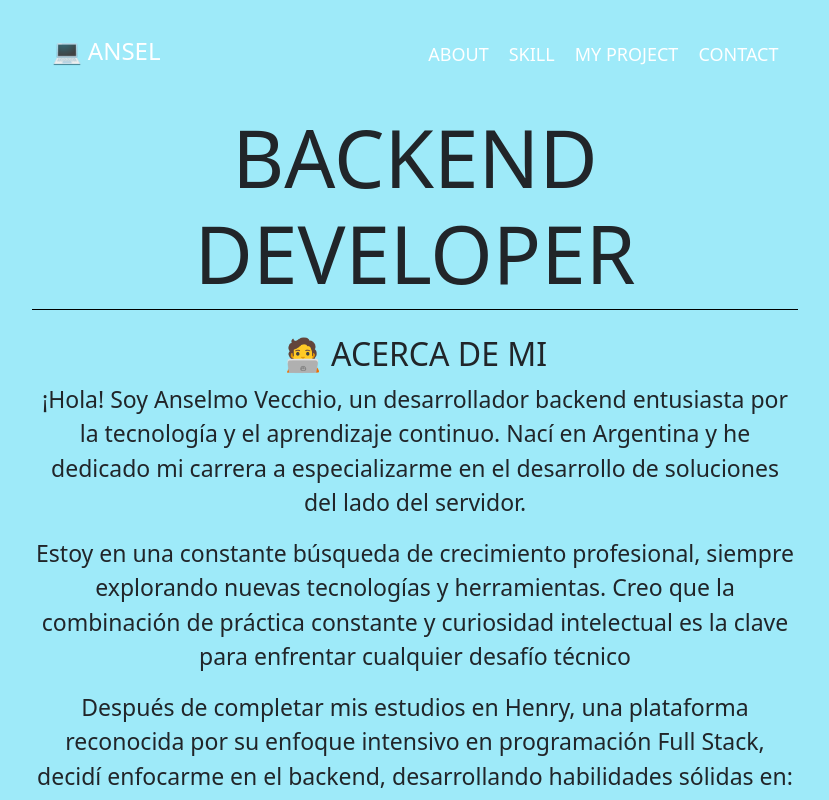
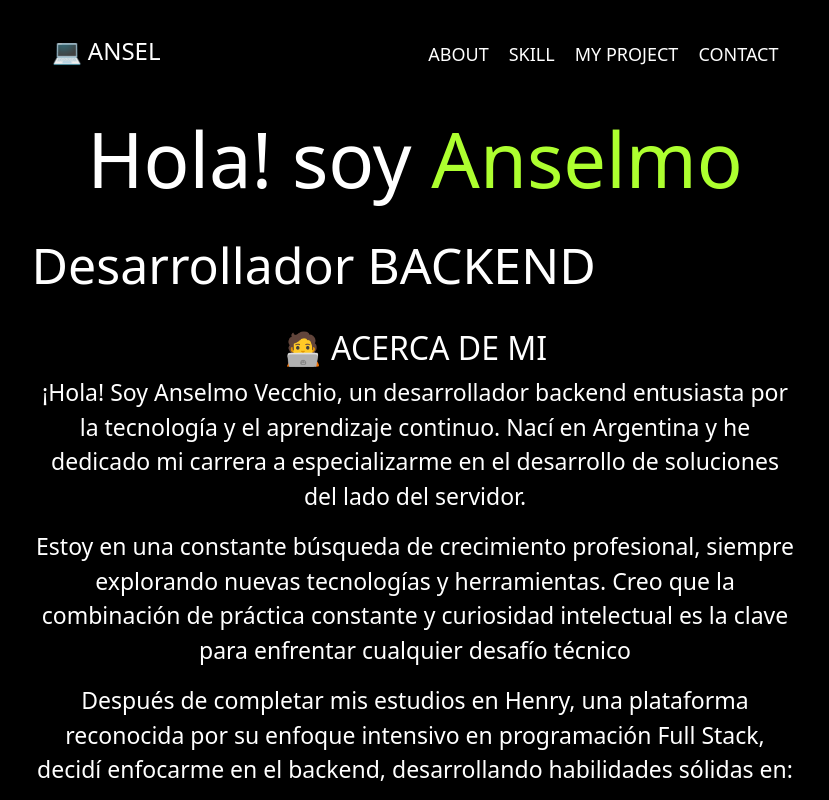
Before and after one commit to Anselmo07/Portafolio, a React (Vite) app: page / in a window 1280 px wide. Shown: the top 800 px of the page, without its empty margins (225-1054 px from the left). Built offline with nearby package versions, Linux system fonts and the light colour scheme.

Commit message:
update 1.12

```diff
--- a/src/App.jsx
+++ b/src/App.jsx
@@ -11,7 +11,7 @@ import "./App.css";
 function App() {
 
   return (
-    <div style={{ backgroundColor: 'var(--bs-info-border-subtle)', padding: '1px'}}>
+    <div style={{ backgroundColor: 'black', padding: '1px', color:'white'}}>
         <NavBar/>
         <Home/>
         <About/>
--- a/src/views/home/home.css
+++ b/src/views/home/home.css
@@ -3,7 +3,51 @@
     border-bottom: 1px solid black;
 }
 .home h2{
-    font-size: 80px;
+    font-size: 76px;
     text-align: center;
+    margin: 30px;
+}
 
+.home h3{
+    font-size: 50px;
+    text-align: center;
 }
+
+.name{
+    color: greenyellow;
+}
+
+
+.letra-por-letra {
+    display: inline-block;
+  }
+
+  .letra-por-letra span {
+    opacity: 0;
+    animation: aparecer 0.5s forwards;
+  }
+
+  .letra-por-letra span:nth-child(1) {
+    animation-delay: 0s;
+  }
+
+  .letra-por-letra span:nth-child(2) {
+    animation-delay: 0.2s;
+  }
+
+  .letra-por-letra span:nth-child(3) {
+    animation-delay: 0.4s;
+  }
+
+  /* Agrega más `nth-child` según el número de letras */
+
+  @keyframes aparecer {
+    from {
+      opacity: 0;
+      transform: translateY(10px);
+    }
+    to {
+      opacity: 1;
+      transform: translateY(0);
+    }
+}
--- a/src/views/home/home.jsx
+++ b/src/views/home/home.jsx
@@ -3,7 +3,8 @@ import "./home.css"
 const Home = () => {
     return(
         <section className="home">
-            <h2>BACKEND DEVELOPER</h2>
+            <h2>Hola! soy <span className="name">Anselmo</span></h2>
+            <h3 className="letra-por-letra">Desarrollador BACKEND</h3>
 
         </section>
     )
```
